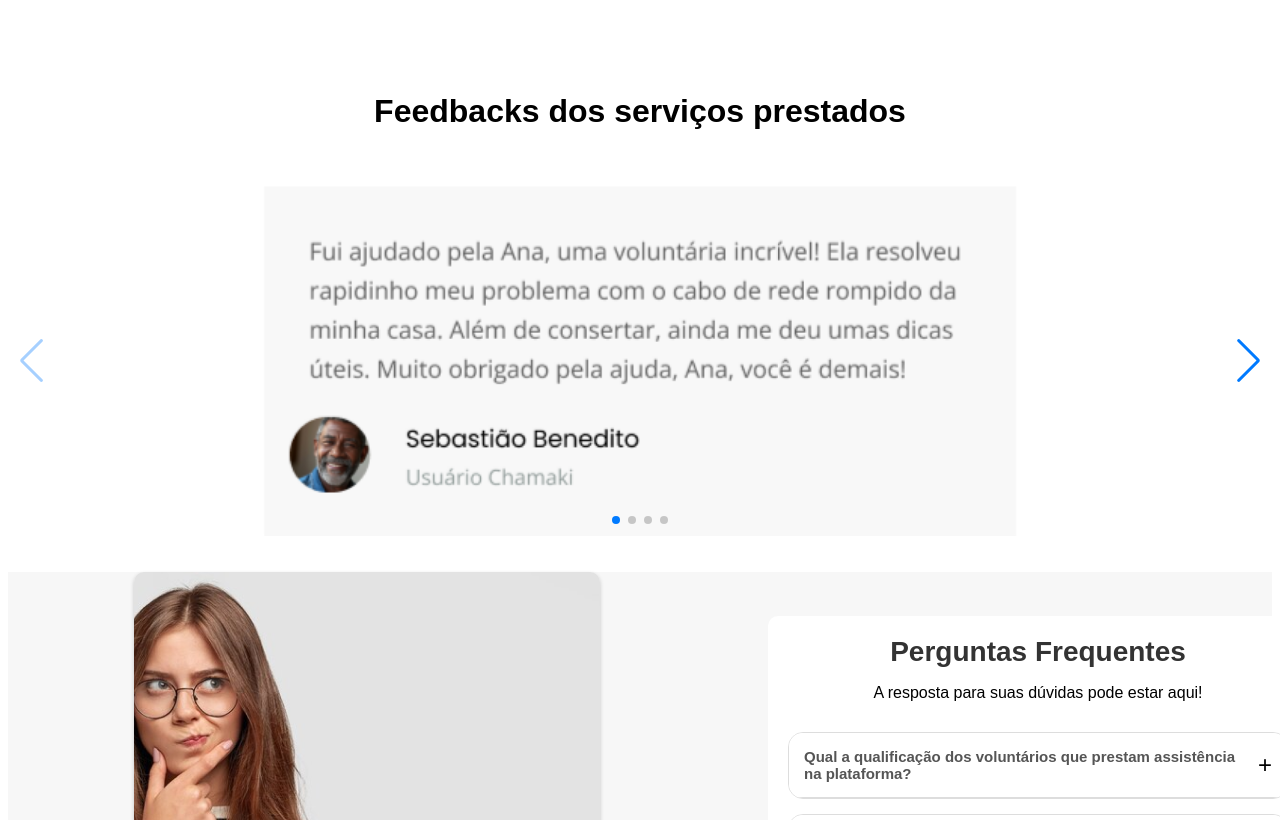
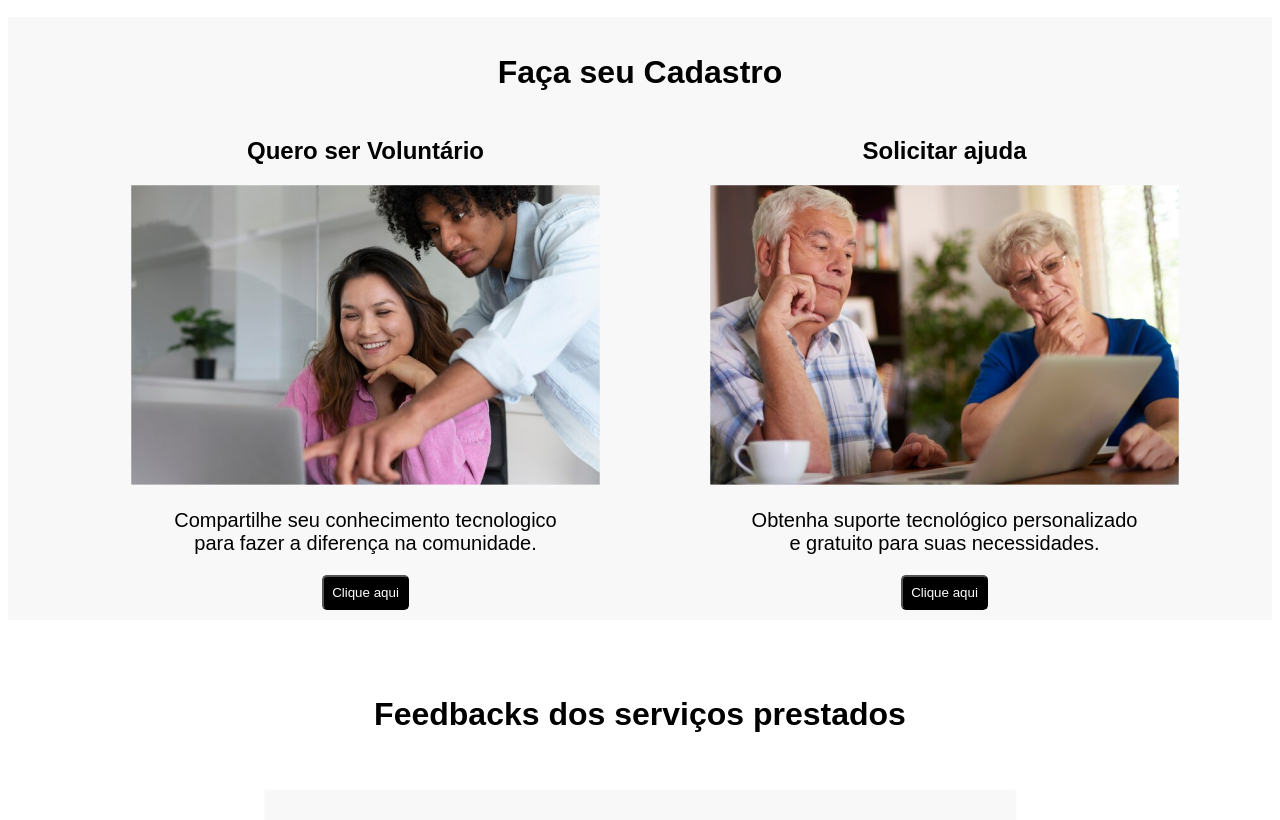
Before and after one commit to Anafcamargo/ProjetoIntegrador, a React (Create React App) app: page / in a window 1280 px wide. Shown: the part 2817-3637 px from the top of the page. Built offline with nearby package versions, Linux system fonts and the light colour scheme.

Commit message:
Faça seu cadastro home feito pelo gabriel

```diff
--- a/src/estilo/estilo.css
+++ b/src/estilo/estilo.css
@@ -816,3 +816,65 @@ input[type="submit"] {
 input[type="submit"]:hover {
   background-color: #388e3c;
 }
+
+/*--------Faça cadastro --------*/
+.titulo_cd{
+  text-align: center;
+  font-size: 200%;
+  font-weight: bold;
+
+
+}
+.Facaseucadastro{
+  display: flex;
+  flex-direction: row;
+  text-align: center;
+  background-color: #F8F8F8;
+  justify-content: center;
+
+
+
+}
+
+.form{
+  background-color:#F8F8F8;
+  padding-top:10px;
+  padding-bottom: 10px;
+}
+
+.Qrservoluntario{
+  margin-right: 50PX;
+  margin-left:80px ;
+  text-align: center;
+
+}
+
+.Obtajuda{
+  margin-left: 60PX;
+  margin-right: 50PX;
+  text-align: center;
+
+}
+
+.paragrafo_cd{
+  font-size: 20px;
+
+}
+
+.button-cad{
+background-color: black;
+border-radius: 5px;
+color: white;
+text-align: center;
+padding: 8px;
+cursor: pointer;
+  }
+
+.texto-top-cadastro{
+text-align: center;
+display: flex;
+align-items: center;
+justify-content: center;
+right: 60%;
+position: absolute;
+}
--- a/src/paginas/home.tsx
+++ b/src/paginas/home.tsx
@@ -218,14 +218,27 @@ function Home() {
       </section>
       <br />
 
-      {/*--------Tela Faça seu Cadastro--------*/}
+    <div className="form">
+    <h2 className="titulo_cd">Faça seu Cadastro</h2>
+    <div className="Facaseucadastro">
+            <div className="Qrservoluntario">
+                <h2>Quero ser Voluntário</h2>
+                <img src="volunter.png" />
+                <p className="paragrafo_cd">Compartilhe seu conhecimento tecnologico <br />
+                    para fazer a diferença na comunidade.</p>
+                    <Link to='/Cadastro'><button className="button-cad">Clique aqui</button></Link>
+        </div>
+        <div className="Obtajuda">
+            <h2>Solicitar ajuda</h2>
+            <img src="old.png" />
+            <p className="paragrafo_cd">Obtenha suporte tecnológico personalizado <br />
+                e gratuito para suas necessidades.</p>
 
-      {/* <div><h1 className="titulo_cd">Faça seu Cadastro </h1></div>
-      <br />
-      <div className="feedback1">
-        <h1 className="titulo_fd"> Feedbacks dos serviços prestados </h1>
-        <br />
-      </div> */}
+
+            <Link to='/Cadastro'><button className="button-cad">Clique aqui</button></Link>
+        </div>
+    </div>
+</div>
       <div className="Feedback">
         <br></br>
         <br></br>
```
Also changed, not shown: public/old.png (added), public/volunter.png (added).
